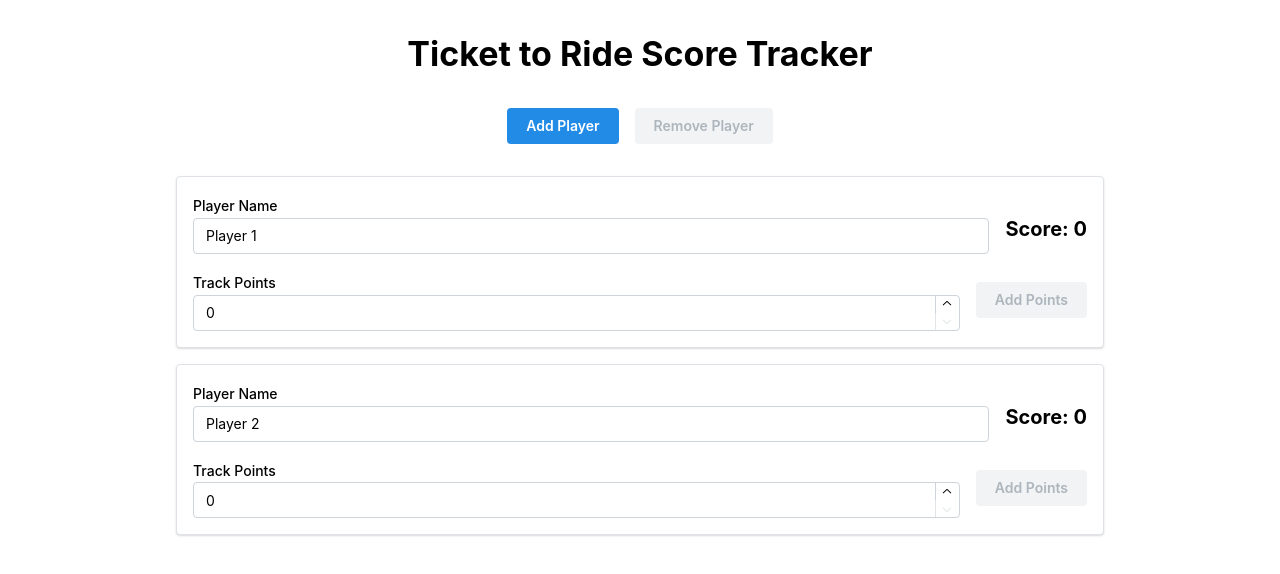
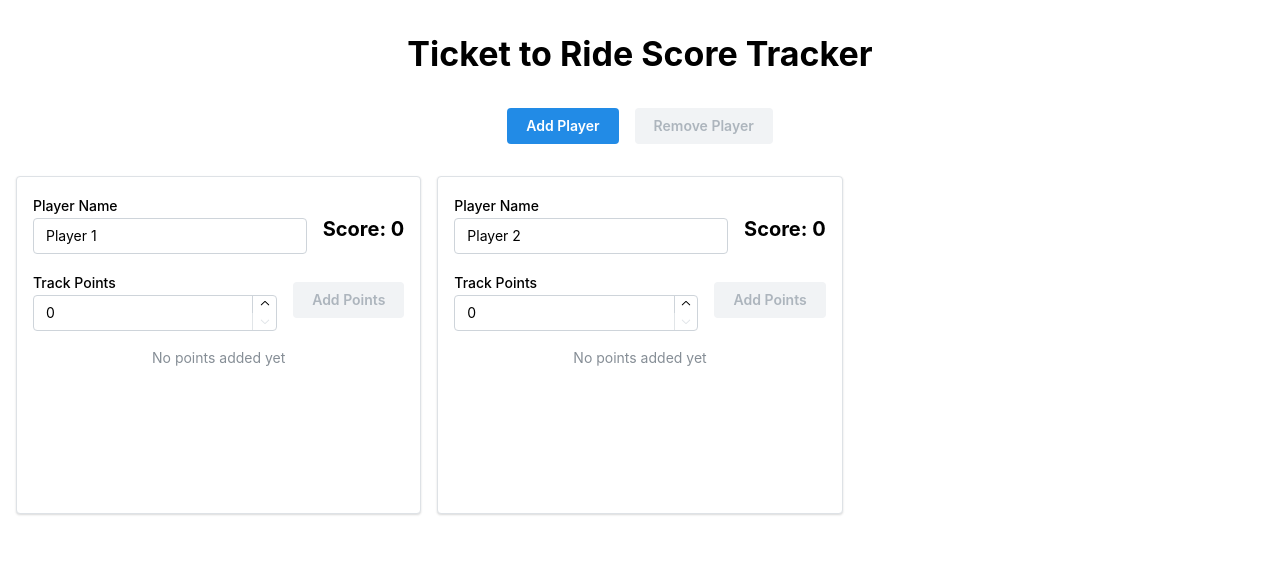
Before and after one commit to fferegrino/ticket2score, a React (Vite) app: page / in a window 1280 px wide. Shown: the top 574 px of the page. Built offline with nearby package versions, Linux system fonts and the light colour scheme.

Commit message:
Modify app to set it side by side

```diff
--- a/src/App.tsx
+++ b/src/App.tsx
@@ -1,5 +1,5 @@
 import { useState } from 'react'
-import { Container, Title, Stack, Button, Group } from '@mantine/core'
+import { Container, Title, SimpleGrid, Button, Group } from '@mantine/core'
 import { Player } from './components/Player'
 
 function App() {
@@ -24,7 +24,7 @@
   };
 
   return (
-    <Container size="md" py="xl">
+    <Container size="xl" py="xl">
       <Title ta="center" mb="xl">
         Ticket to Ride Score Tracker
       </Title>
@@ -38,7 +38,7 @@
         </Button>
       </Group>
 
-      <Stack gap="md">
+      <SimpleGrid cols={{ base: 1, sm: 2, md: 3 }} spacing="md">
         {players.map((player, index) => (
           <Player
             key={index}
@@ -46,7 +46,7 @@
             onNameChange={(name) => handleNameChange(index, name)}
           />
         ))}
-      </Stack>
+      </SimpleGrid>
     </Container>
   )
 }
--- a/src/components/Player.tsx
+++ b/src/components/Player.tsx
@@ -1,18 +1,25 @@
 import { useState } from 'react';
-import { TextInput, Button, Paper, Group, NumberInput, Text } from '@mantine/core';
+import { TextInput, Button, Paper, Group, NumberInput, Text, List, ScrollArea } from '@mantine/core';
 
 interface PlayerProps {
   initialName: string;
   onNameChange: (name: string) => void;
 }
 
+interface ScoreEntry {
+  points: number;
+  timestamp: Date;
+}
+
 export function Player({ initialName, onNameChange }: PlayerProps) {
   const [name, setName] = useState(initialName);
   const [score, setScore] = useState(0);
   const [trackPoints, setTrackPoints] = useState(0);
+  const [scoreHistory, setScoreHistory] = useState<ScoreEntry[]>([]);
 
   const handleAddPoints = () => {
     setScore(prev => prev + trackPoints);
+    setScoreHistory(prev => [...prev, { points: trackPoints, timestamp: new Date() }]);
     setTrackPoints(0);
   };
 
@@ -46,6 +53,20 @@
           Add Points
         </Button>
       </Group>
+
+      <ScrollArea h={150} mt="md">
+        <List spacing="xs" size="sm" center>
+          {scoreHistory.length === 0 ? (
+            <Text c="dimmed" ta="center" fz="sm">No points added yet</Text>
+          ) : (
+            scoreHistory.map((entry, index) => (
+              <List.Item key={index}>
+                +{entry.points} points ({entry.timestamp.toLocaleTimeString()})
+              </List.Item>
+            )).reverse()
+          )}
+        </List>
+      </ScrollArea>
     </Paper>
   );
 }
```
